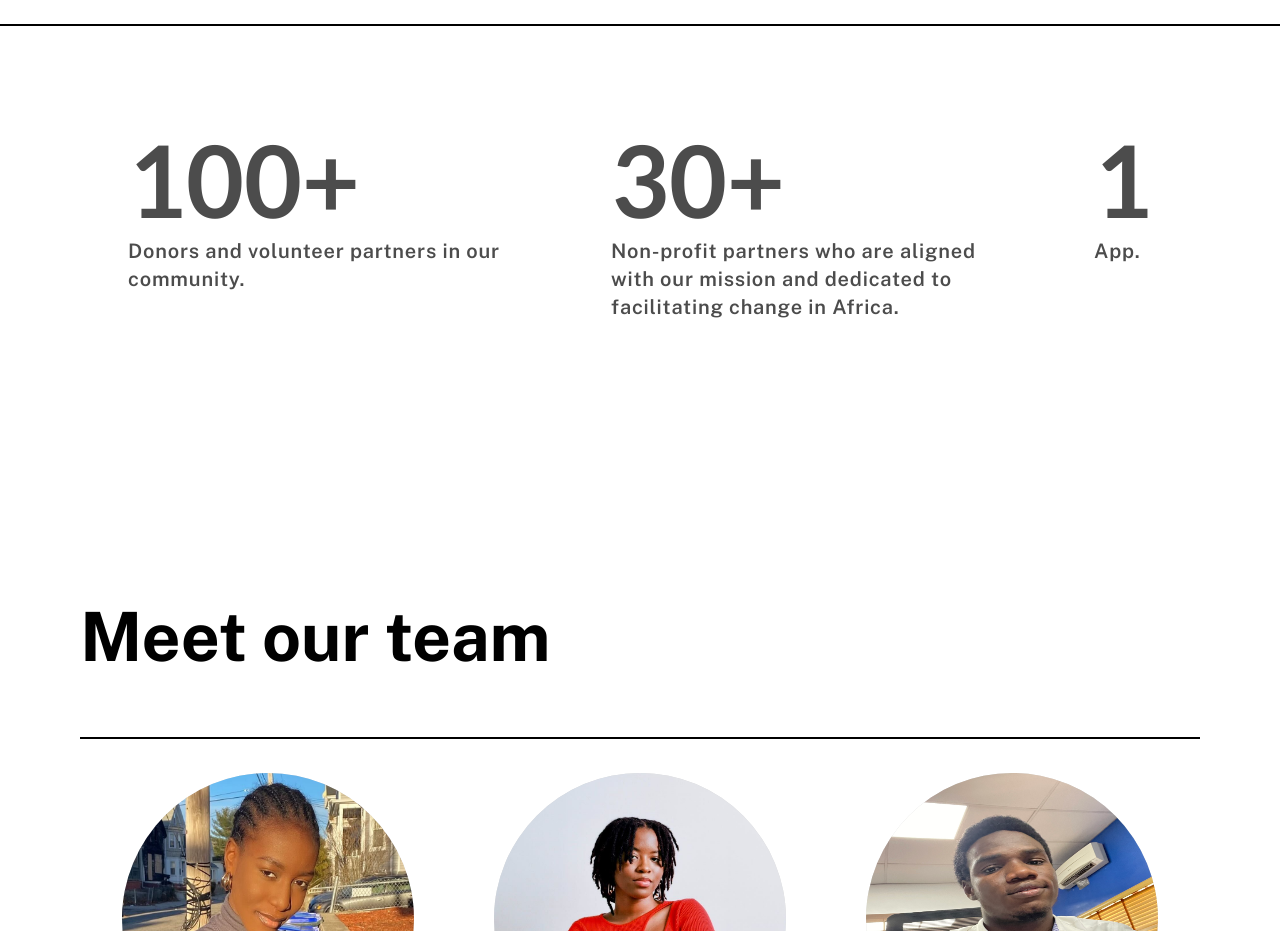
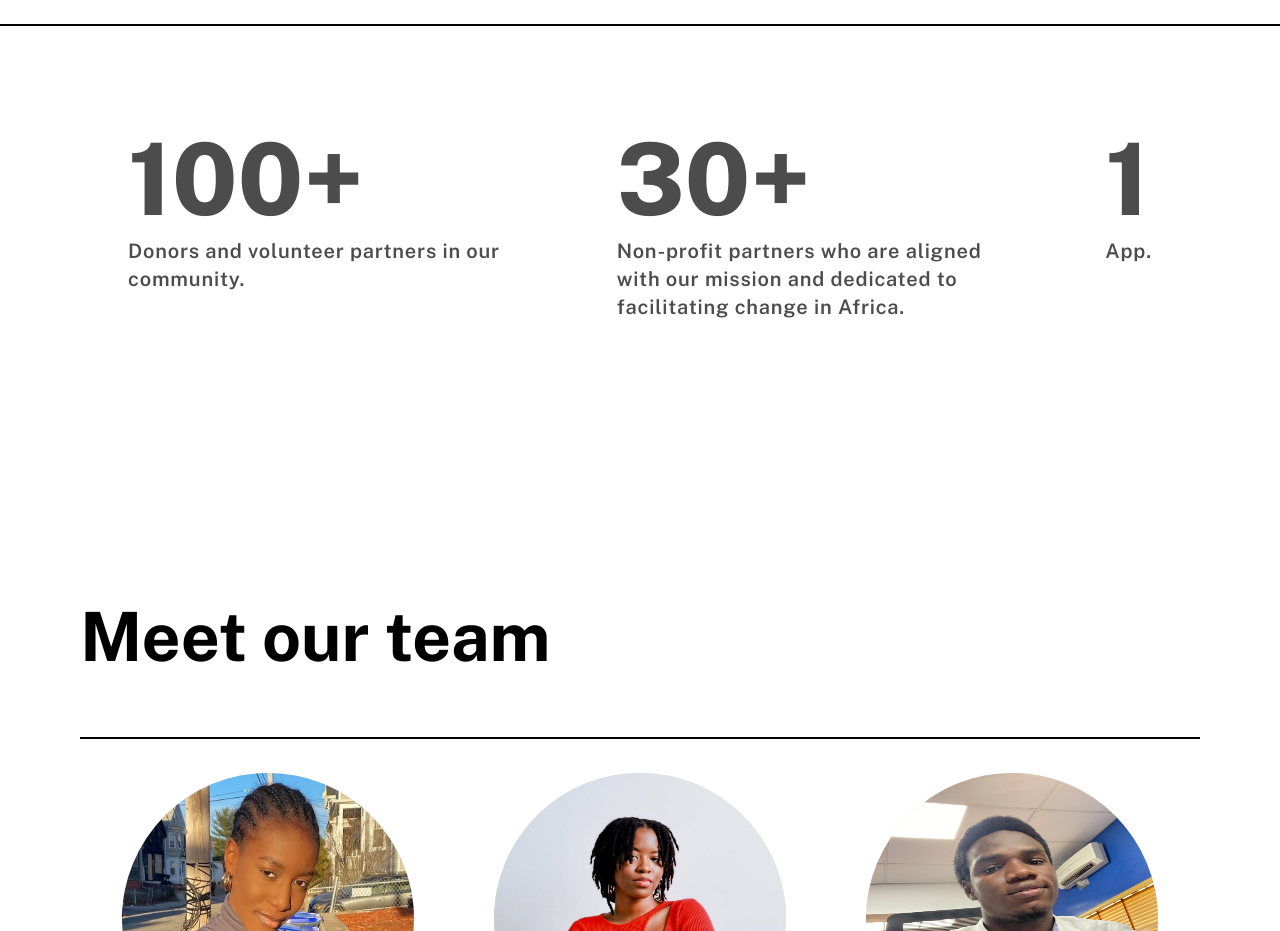
Before and after one commit to crowdr-dev/crowdr-web-app, a Next.js app: page /about in a window 1280 px wide. Shown: the part 2400-3331 px from the top of the page. Built offline with nearby package versions, Linux system fonts and the light colour scheme.

Commit message:
remove lato for now

```diff
--- a/src/app/about/about-components/Accomplishments.tsx
+++ b/src/app/about/about-components/Accomplishments.tsx
@@ -6,18 +6,18 @@ export default function Accomplishments() {
   return (
     <section className={styles.accomplishments}>
       <div className={styles.accomplishment}>
-        <h3 className={lato.className}>100+</h3>
+        <h3 >100+</h3>
         <p>Donors and volunteer partners in our community.</p>
       </div>
       <div className={styles.accomplishment}>
-        <h3 className={lato.className}>30+</h3>
+        <h3>30+</h3>
         <p>
           Non-profit partners who are aligned with our mission and dedicated to
           facilitating change in Africa.
         </p>
       </div>
       <div className={styles.accomplishment}>
-        <h3 className={lato.className}>1</h3>
+        <h3>1</h3>
         <p>App.</p>
       </div>
     </section>
```
